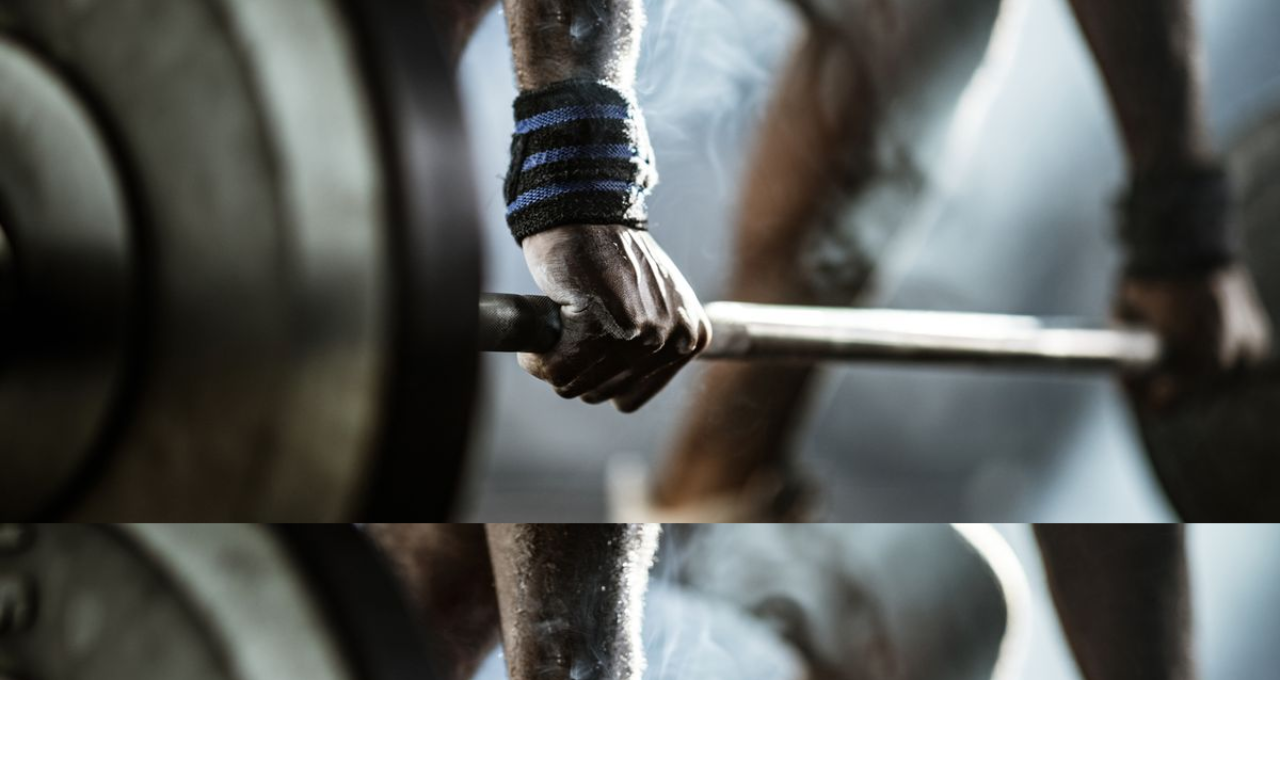
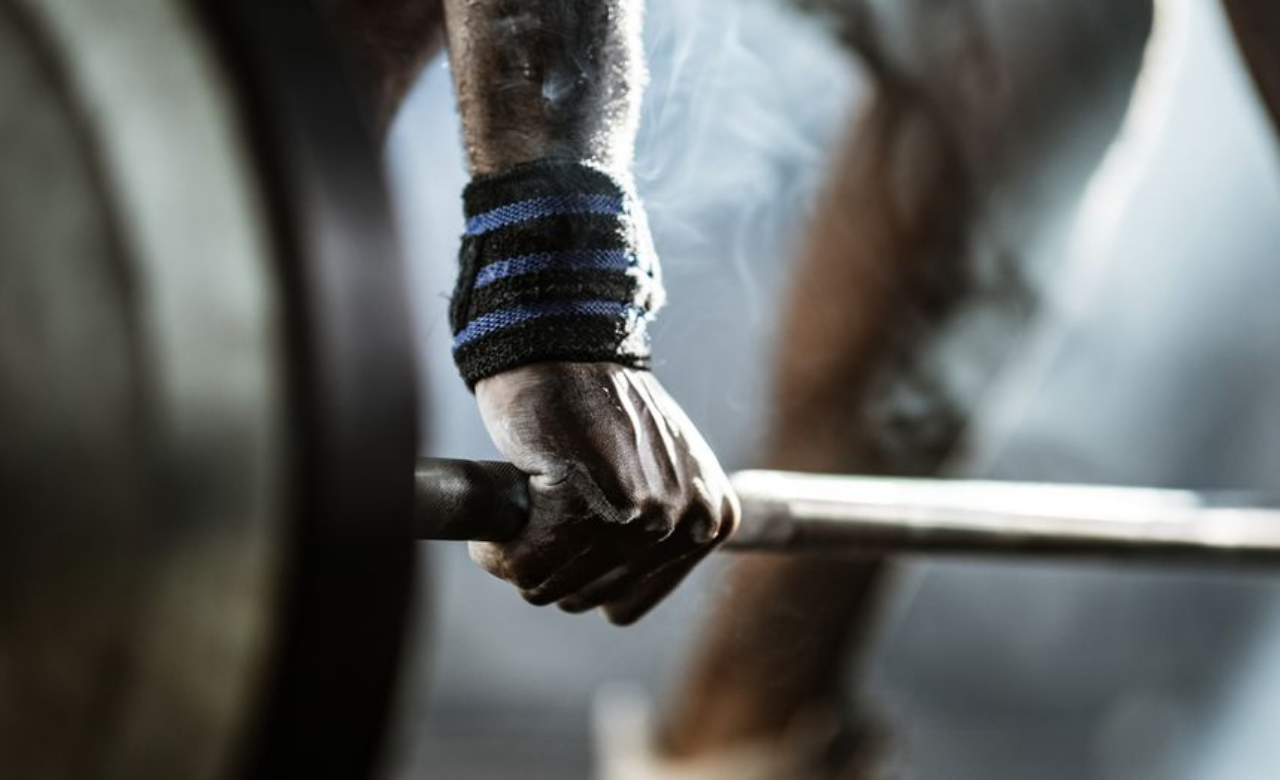
Before and after one commit to matitubio/segunda_entrega, a plain HTML site: page index.html in a window 1280 px wide. Shown: the part 120-900 px from the top of the page. Before the commit the page ends 800 px from the top, so only its background shows below. Drawn offline with nearby package versions, Linux system fonts and the light colour scheme.

Commit message:
se modifico imagen fondo

```diff
--- a/styles.css
+++ b/styles.css
@@ -5,8 +5,11 @@
 }
 
 body {
-  background-size: 100%;
   background-image: url(./Img/fondo.jpg);
+  background-repeat: no-repeat;
+  background-position: center center;
+  height: 900px;
+  background-size: cover;
 }
 
 .imglogo {
```
